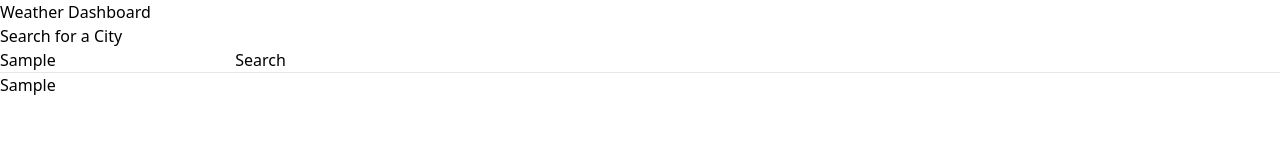
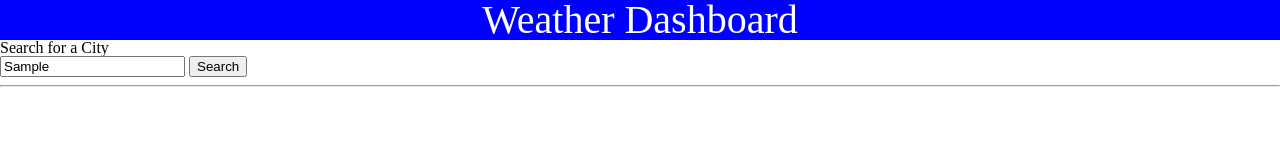
Before and after one commit to Atiam/Weather_Dashboard-Arnaud_Tiam, a plain HTML site: page index.html in a window 1280 px wide. Both pictures are taken after typing "Sample" into the empty fields and a click on the button "Search". Drawn offline with nearby package versions, Linux system fonts and the light colour scheme; no server answers.

Commit message:
Update style.css, script.js and index.html

```diff
--- /dev/null
+++ b/Assets/css/reset.css
@@ -0,0 +1,44 @@
+
+html, body, div, span, applet, object, iframe,
+h1, h2, h3, h4, h5, h6, p, blockquote, pre,
+a, abbr, acronym, address, big, cite, code,
+del, dfn, em, img, ins, kbd, q, s, samp,
+small, strike, strong, sub, sup, tt, var,
+b, u, i, center,
+dl, dt, dd, ol, ul, li,
+fieldset, form, label, legend,
+table, caption, tbody, tfoot, thead, tr, th, td,
+article, aside, canvas, details, embed,
+figure, figcaption, footer, header, hgroup,
+menu, nav, output, ruby, section, summary,
+time, mark, audio, video {
+	margin: 0;
+	padding: 0;
+	border: 0;
+	font-size: 100%;
+	font: inherit;
+	vertical-align: baseline;
+}
+/* HTML5 display-role reset for older browsers */
+article, aside, details, figcaption, figure,
+footer, header, hgroup, menu, nav, section {
+	display: block;
+}
+body {
+	line-height: 1;
+}
+ol, ul {
+	list-style: none;
+}
+blockquote, q {
+	quotes: none;
+}
+blockquote:before, blockquote:after,
+q:before, q:after {
+	content: '';
+	content: none;
+}
+table {
+	border-collapse: collapse;
+	border-spacing: 0;
+}
--- a/Assets/css/style.css
+++ b/Assets/css/style.css
@@ -0,0 +1,8 @@
+header {
+    background-color: blue;
+    color: white;
+    text-align: center;
+    height: 5vh;
+    font-size: 40px;
+
+}
--- a/Assets/js/script.js
+++ b/Assets/js/script.js
@@ -11,64 +11,49 @@ function handleUserInput(event) {
     return;
   }
 
+  //Store user input inot the local storage
+  if (cityNameInputval.length) {
+    let previoussearch =
+      JSON.parse(localStorage.getItem("historicalData")) || [];
 
-//Store user input inot the local storage
-if (cityNameInputval.length){
+    if (!previoussearch.includes(cityNameInputval)) {
+      previoussearch.push(cityNameInputval);
+      localStorage.setItem("historicalData", JSON.stringify(previoussearch));
+    }
 
-  let previoussearch = JSON.parse(localStorage.getItem("historicalData")) || [];
+    // handhistorycalData();
+  }
 
-  if (!previoussearch.includes(cityNameInputval)){
-    previoussearch.push(cityNameInputval);
-    localStorage.setItem("historicalData", JSON.stringify(previoussearch))
+  handleSearchForCity(cityNameInputval);
+  handleSearchForecastData(cityNameInputval);
+}
+
+
+
+function handhistorycalData(){
+    let previoussearch =
+      JSON.parse(localStorage.getItem("historicalData")) || [];
+  //Create card to display historical search
+  displayHistoryEl = document.querySelector("#displayHistory");
+
+  //1- create elements
+  const ulEl = document.createElement("ul");
+
+  for (city of previoussearch) {
+    //2-Create contents
+    const liEl = document.createElement("button");
+    liEl.classList.add(`buttonbtn`)
+    liEl.textContent = city;
+    ulEl.append(liEl);
 
 
   }
 
+  // Append the elements to the container
 
-
-  //Create card to display historical search
-  displayHistoryEl = document.querySelector("#displayHistory");
-
-
-  //1- create elements
-  const ulEl = document.createElement("ul");
-  const liEl = document.createElement("li");
-
-for (city of previoussearch){
-
-
-//2-Create contents
-  liEl.textContent = city;
-
+  displayHistoryEl.append(ulEl);
 
 }
-
-
-
-
-// Append the elements to the container
-ulEl.append(liEl);
-displayHistoryEl.append(ulEl);
-
-
-     }
-
-
-
-
-
-  handleSearchForCity(cityNameInputval)
-  handleSearchForecastData(cityNameInputval)
-
-
-
-
-}
-
-
-
-
-
 
 
 
@@ -91,38 +76,31 @@ function handleSearchForCity(cityNameInputval) {
       const resultBody = document.createElement("div");
       const cityNameEl = document.createElement("h3");
       const tempEl = document.createElement("p");
-      const windEl= document.createElement("p");
+      const windEl = document.createElement("p");
       const humityEl = document.createElement("p");
       const iconEl = document.createElement("img");
-         iconEl.setAttribute('src', "http://openweathermap.org/img/w/" + dataApi.weather[0].icon + ".png")
+      iconEl.setAttribute(
+        "src",
+        "http://openweathermap.org/img/w/" + dataApi.weather[0].icon + ".png"
+      );
 
-      var date = new Date(dataApi.dt * 1000)
+      var date = new Date(dataApi.dt * 1000);
 
       resultBody.classList.add("card-body");
-      cityNameEl.textContent = dataApi.name + ' ' + date.toLocaleDateString();
+      cityNameEl.textContent = dataApi.name + " " + date.toLocaleDateString();
       tempEl.textContent = "Temperature: " + dataApi.main.temp + " °F";
       humityEl.textContent = "Humidity: " + dataApi.main.humidity + " %";
       windEl.textContent = "Wind: " + dataApi.wind.speed + " MPH";
       //   resultDetails.textContent = dataApi.weather[0].main;
-      cityNameEl.append(iconEl)
+      cityNameEl.append(iconEl);
       resultBody.append(cityNameEl, tempEl, humityEl, windEl);
       resultCard.append(resultBody);
 
       //Store the value of the input into the local storage.
-
     });
 }
 
-
-
-
-
-
-
-
-
-
-function handleSearchForecastData(cityNameInputval){
+function handleSearchForecastData(cityNameInputval) {
   // const cityNameInputval = document.querySelector(`#city-name-input`).value;
   const queryURL = `http://api.openweathermap.org/data/2.5/forecast?q=${cityNameInputval}&appid=${APIKey}&Unit=Imperial`;
 
@@ -134,38 +112,53 @@ fetch(queryURL)
     .then(function (dataApi) {
       console.log(dataApi);
 
-for (let i = 1; i < 41; i+=8) {
+      for (let i = 1; i < 41; i += 8) {
         console.log(dataApi.list[i]);
         let date = new Date(dataApi.list[i].dt * 1000);
         console.log(date.toLocaleDateString());
 
-
         // Creat cart with the follow data: Date, icon, temp, humidity, wind
         const forecastBody = document.createElement(`div`);
         const forecastDateEl = document.createElement("h3");
-const forecastTempEl = document.createElement('p');
+        const forecastTempEl = document.createElement("p");
         const fWindEl = document.createElement("p");
         const fHumityEl = document.createElement("p");
         const fIconEl = document.createElement("img");
-      fIconEl.setAttribute('src', "http://openweathermap.org/img/w/" + dataApi.list[i].weather[0].icon + ".png")
+        fIconEl.setAttribute(
+          "src",
+          "http://openweathermap.org/img/w/" +
+            dataApi.list[i].weather[0].icon +
+            ".png"
+        );
 
         forecastBody.classList.add("card-body");
         forecastDateEl.textContent = date.toLocaleDateString();
-forecastTempEl.textContent = "Temperature: " + dataApi.list[i].main.temp + " °F";
-fHumityEl.textContent = "Humidity: " + dataApi.list[i].main.humidity + " %";
+        forecastTempEl.textContent =
+          "Temperature: " + dataApi.list[i].main.temp + " °F";
+        fHumityEl.textContent =
+          "Humidity: " + dataApi.list[i].main.humidity + " %";
         fWindEl.textContent = "Wind: " + dataApi.list[i].wind.speed + " MPH";
         //ResultDetails.textContent = dataApi.weather[0].main;
-forecastBody.append(forecastDateEl, fIconEl, forecastTempEl, fHumityEl, fWindEl);
+        forecastBody.append(
+          forecastDateEl,
+          fIconEl,
+          forecastTempEl,
+          fHumityEl,
+          fWindEl
+        );
         forecastCard.append(forecastBody);
-
-
       }
-
-
     });
 }
+handhistorycalData();
 
 
 
+
+
+// handhistorycalData.addEventListener("click", function(){})
 //Add a listener on the search button.
-searchFormEl.addEventListener("submit", handleUserInput)
+searchFormEl.addEventListener("submit", handleUserInput);
+
+//Add event listener on the button.
+document.querySelector(`.buttonbtn`).addEventListener("click", handleSearchForecastData)
--- a/index.html
+++ b/index.html
@@ -4,8 +4,9 @@
     <meta charset="UTF-8">
     <meta name="viewport" content="width=device-width, initial-scale=1.0">
     <title>Weather Dashboard</title>
+    <link rel="stylesheet" href="Assets/css/reset.css">
     <link rel="stylesheet" href="Assets/css/style.css">
-    <script src="https://cdn.tailwindcss.com"></script>
+        <!-- <script src="https://cdn.tailwindcss.com"></script> -->
 </head>
 <body>
     <header>
```
Lines whose indentation alone changed are shown as unchanged.
